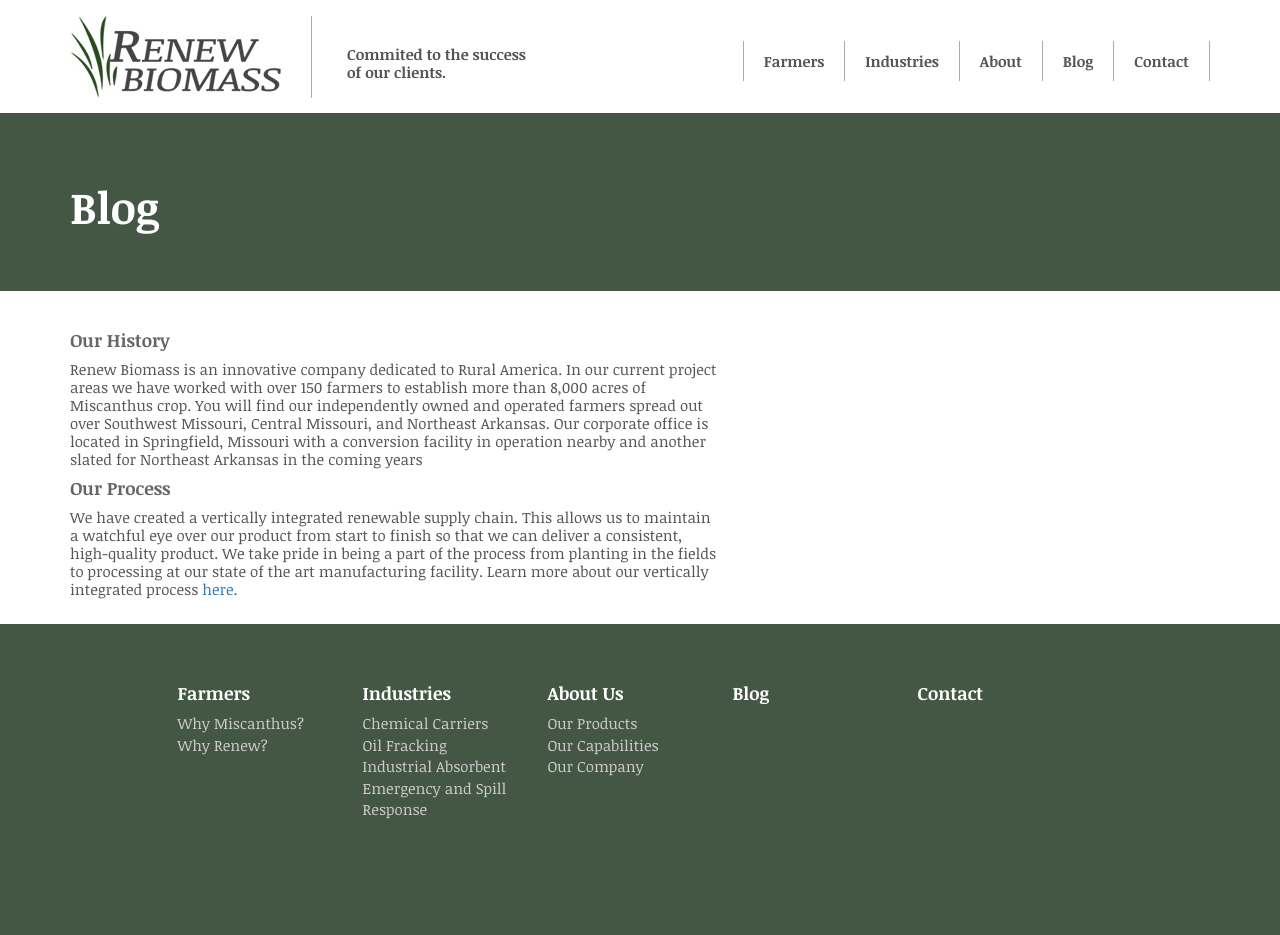
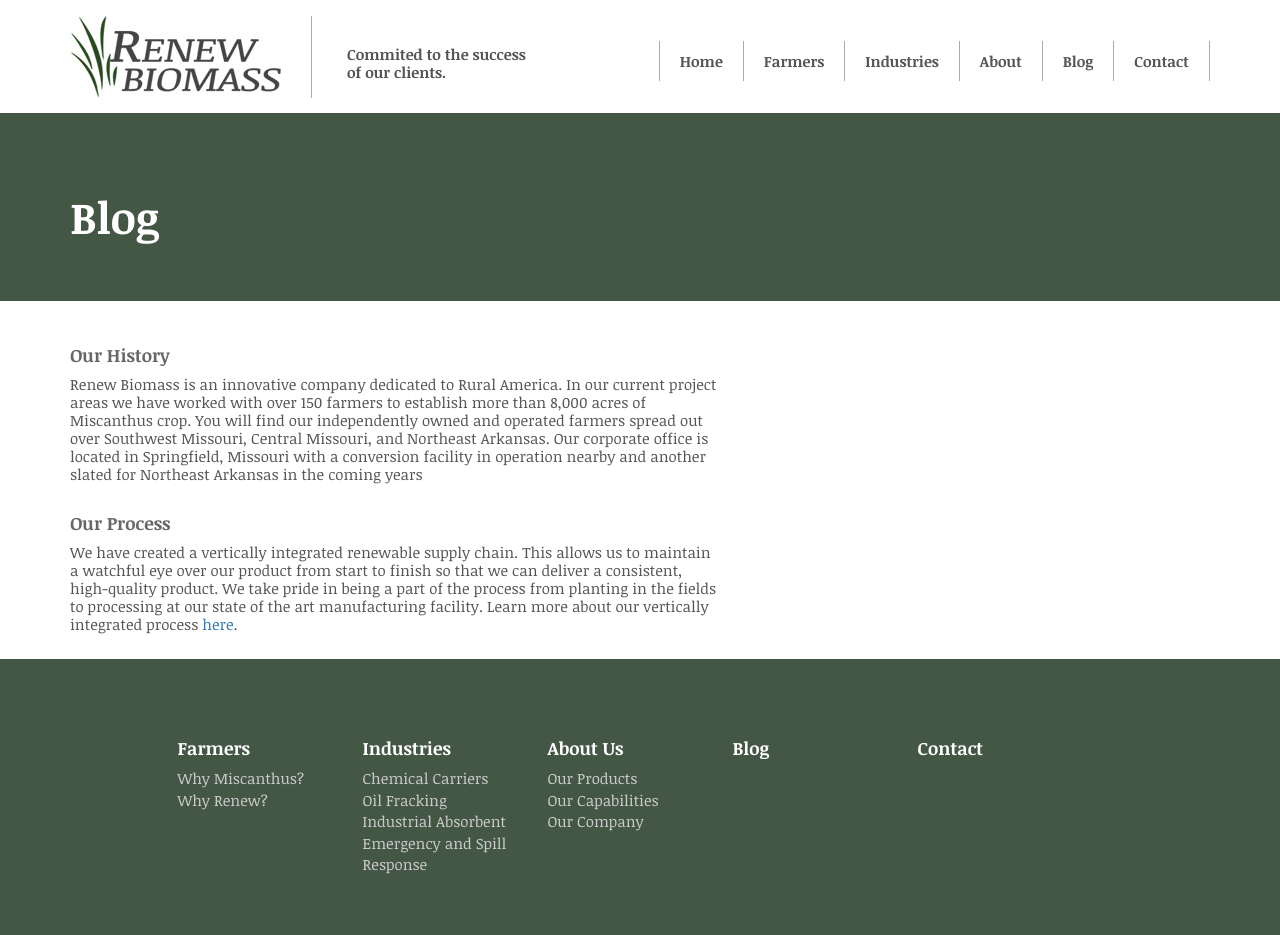
Before and after one commit to Disorder316/Renew-Biomass, a PHP site: page /blog.php in a window 1280 px wide. Before the commit the page ends 819 px from the top, so only its background shows below. Run offline with PHP 8.4, Linux system fonts and the light colour scheme; some libraries are stand-ins or nearby versions.

Commit message:
Css and Header changes
Add home to header, change navigation

```diff
--- a/css/main.css
+++ b/css/main.css
@@ -29,7 +29,9 @@ h5,
 h6 {
 	font-family: 'Noticia Text', serif;
 	font-weight: bold;
+	margin-top: 30px;
 }
+
 h1 {
 	color: #FFF;
 	font-size: 44px;
@@ -42,9 +44,7 @@ p{
 section {
 	padding: 15px 0px;
 }
-main section:first-of-type{
-	padding-top: 30px;
-}
+
 .green {
 	background-color: #445745;
 }
@@ -228,6 +228,7 @@ and (max-width : 320px) {
 and (min-device-width : 768px)
 and (max-device-width : 1024px) {
 /* Styles */
+
 }
 
 /* iPads (landscape) ----------- */
@@ -236,6 +237,7 @@ and (min-device-width : 768px)
 and (max-device-width : 1024px)
 and (orientation : landscape) {
 /* Styles */
+
 }
 
 /* iPads (portrait) ----------- */
@@ -260,6 +262,7 @@ and (max-width : 1199px) {
 		padding-right: 10px;
 		padding-left: 10px;
 	}
+
 	.pannel-text {
 		right: 0px;
 	}
--- a/header.php
+++ b/header.php
@@ -36,8 +36,9 @@
 					</div>
 					<div class="collapse navbar-collapse" id="navbar-collapse">
 						<ul class="nav navbar-nav navbar-right">
+							<li><a class="border-left" href="index.php"> Home </a></li>
 							<li class="dropdown">
-								<a href="#" class="border-left dropdown-toggle" data-toggle="dropdown">Farmers</a>
+								<a href="index.php" class="dropdown-toggle" data-toggle="dropdown">Farmers</a>
 								<ul class="dropdown-menu">
 									<li><a href="/renew biomass/about.php">Why Renew Biomass?</a></li>
 									<li><a href="/renew biomass/why-miscanthus.php">Why Miscanthus?</a></li>
```
